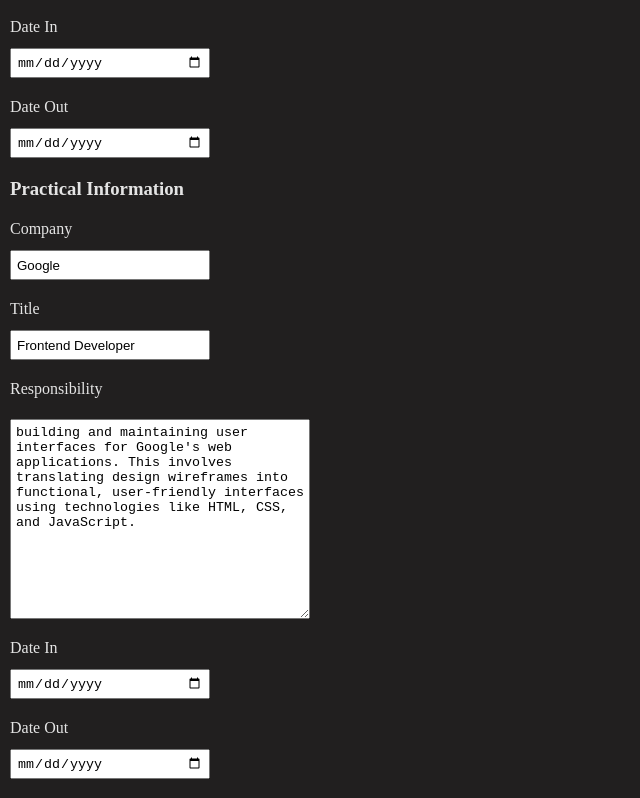
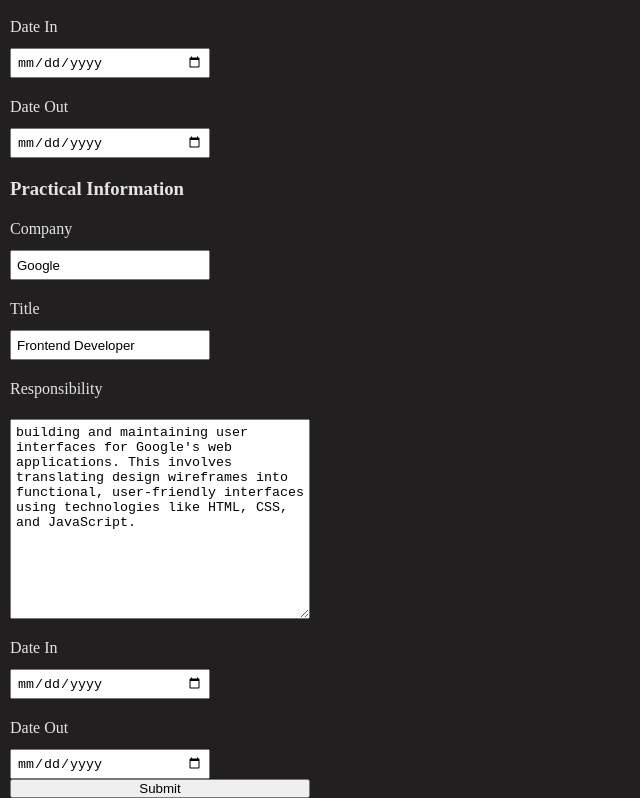
Before and after one commit to j1ngye/cv-application, a React (Vite) app: page / in a window 1280 px wide. Shown: the part 486-1284 px from the top of the page, without its empty margins (0-640 px from the left). Built offline with nearby package versions, Linux system fonts and the light colour scheme.

Commit message:
Add a submit button to hide the form once it is clicked

```diff
--- a/src/App.css
+++ b/src/App.css
@@ -18,6 +18,10 @@ form {
   flex-direction: column;
   justify-content: center;
   padding-left: 10px;
+}
+
+form.hide {
+  display: none;
 }
 
 form h3 {
--- a/src/components/Form.jsx
+++ b/src/components/Form.jsx
@@ -1,4 +1,4 @@
-import { useState } from "react";
+import { use, useState } from "react";
 import Personal from "./Personal";
 import Educational from "./Educational";
 import Practical from "./Practical";
@@ -23,12 +23,18 @@ export default function Form() {
     dateIn: formatDate("2025-01-01"),
     dateOut: formatDate("2025-07-25"),
   });
+  const [isShown, setIsShown] = useState(true);
+  function handleSubmit(e) {
+    e.preventDefault();
+    setIsShown((prev) => !prev);
+  }
   return (
     <>
-      <form>
+      <form onSubmit={handleSubmit} className={isShown === false ? "hide" : ""}>
         <Personal personal={personal} handleChange={setPersonal} />
         <Educational educational={educational} handleChange={setEducational} />
         <Practical practical={practical} handleChange={setPractical} />
+        <button>Submit</button>
       </form>
       <Preview
         personal={personal}
```
